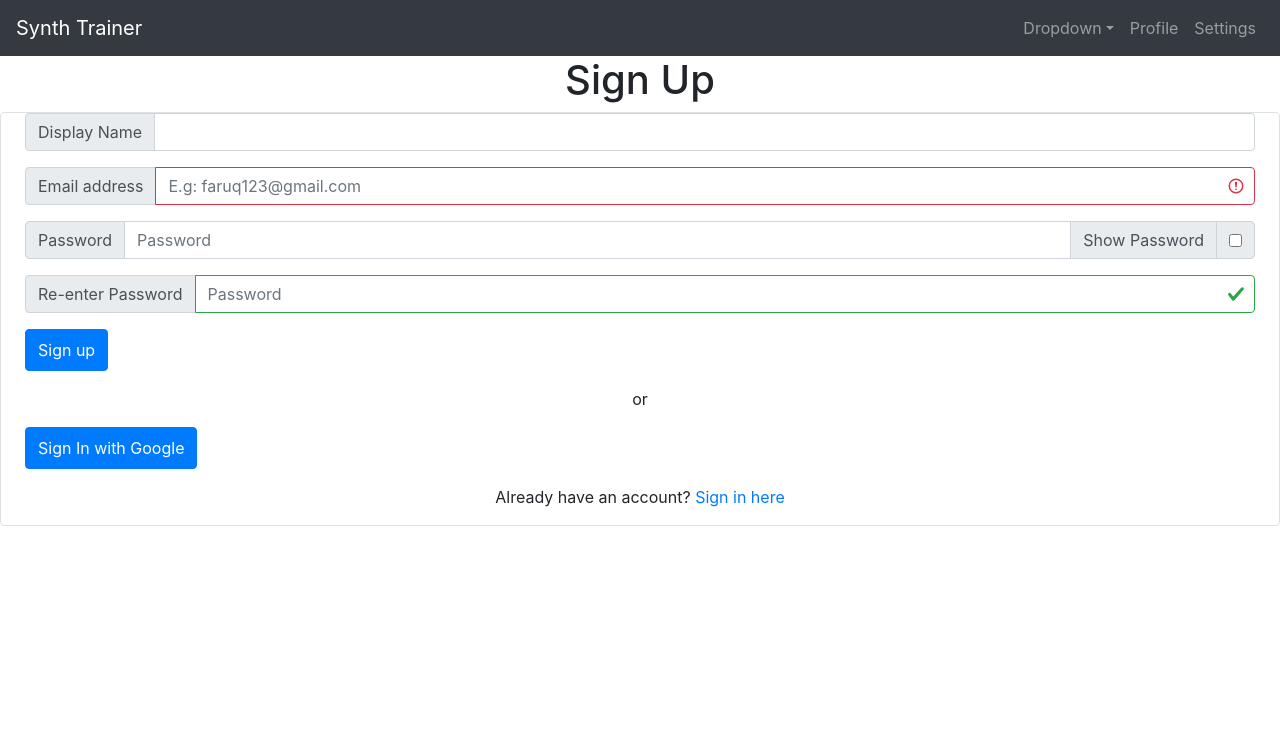
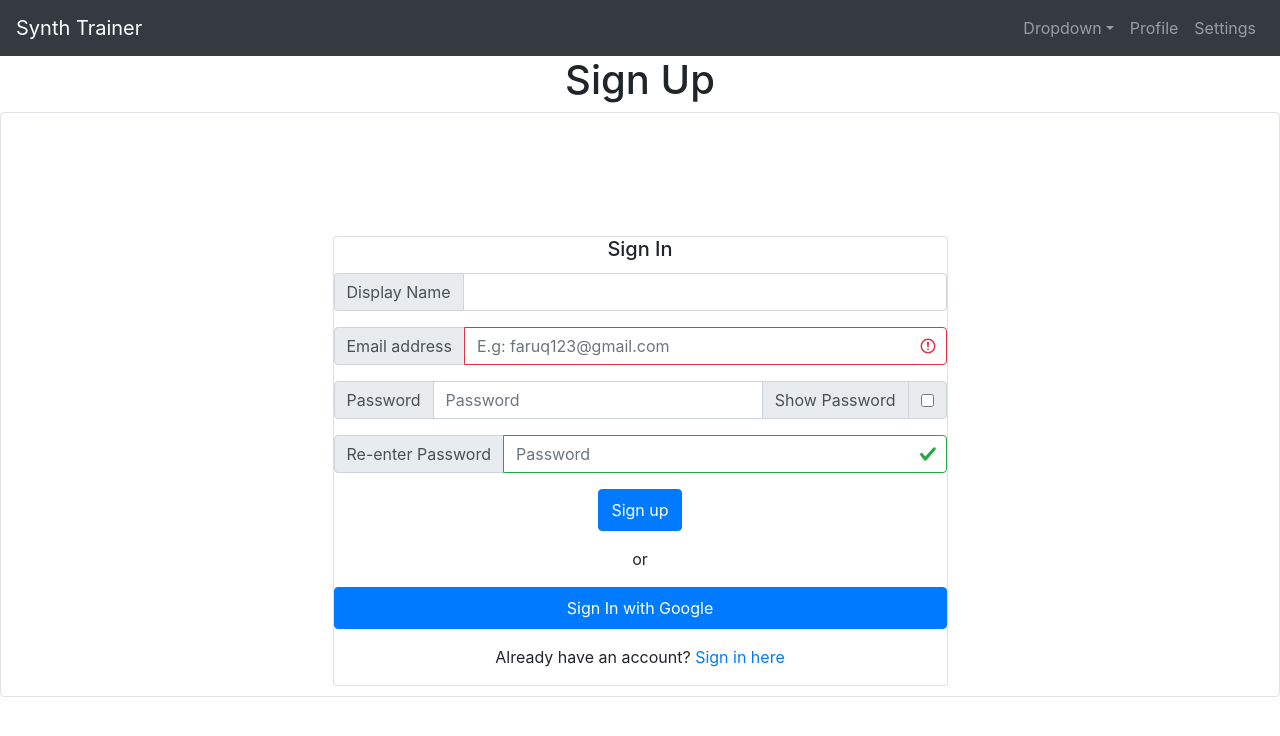
Before and after one commit to alvinlai808/Synth-Trainer, a React (Create React App) app in the folder synth-trainer/: page /signUp in a window 1280 px wide. Shown: the top 736 px of the page. Built offline with nearby package versions, Linux system fonts and the light colour scheme; no server answers.

Commit message:
Made sign-in a card style

```diff
--- a/synth-trainer/src/Components/SignUp.jsx
+++ b/synth-trainer/src/Components/SignUp.jsx
@@ -4,6 +4,7 @@ import { auth, generateUserDocument } from "../firebase";
 import {
   Alert,
   Button,
+  Card,
   Form,
   FormControl,
   InputGroup,
@@ -31,7 +32,7 @@ const SignUp = () => {
     event.preventDefault();
     try {
       if (!passwordsMatch) {
-        setError("Passwords don't match")
+        setError("Passwords don't match");
         setIsError(true);
       }
       if (!isValidEmail) {
@@ -42,7 +43,9 @@ const SignUp = () => {
           setIsError(true);
         }
       }
-      if (isError) { return null; }
+      if (isError) {
+        return null;
+      }
       const { user } = await auth.createUserWithEmailAndPassword(
         email,
         password
@@ -74,7 +77,7 @@ const SignUp = () => {
 
   useEffect(() => {
     setPasswordsMatch(password === secondPassword);
-  })
+  });
 
   return (
     <div className="mt-8">
@@ -83,6 +86,8 @@ const SignUp = () => {
         <Alert show={isError} variant="danger" className="text-center">
           {error}
         </Alert>
+        <Card id="sign-in-card" className="text-center w-50">
+          <Card.Title id="sign-in-label">Sign In</Card.Title>
           <Form>
             <InputGroup className="mb-3">
               <InputGroup.Prepend>
@@ -95,9 +100,12 @@ const SignUp = () => {
                 aria-describedby="inputGroup-sizing-default"
               />
             </InputGroup>
-
-          <EmailForm email={email} isValidEmail={isValidEmail} setEmail={setEmail} setIsValidEmail={setIsValidEmail}/>
-
+            <EmailForm
+              email={email}
+              isValidEmail={isValidEmail}
+              setEmail={setEmail}
+              setIsValidEmail={setIsValidEmail}
+            />
             <InputGroup className="mb-3" controlId="formBasicPassword">
               <InputGroup.Prepend>
                 <InputGroup.Text>Password</InputGroup.Text>
@@ -117,7 +125,6 @@ const SignUp = () => {
                 />
               </InputGroup.Append>
             </InputGroup>
-
             <InputGroup className="mb-3" controlId="formBasicReEnterPassword">
               <InputGroup.Prepend>
                 <InputGroup.Text>Re-enter Password</InputGroup.Text>
@@ -132,7 +139,6 @@ const SignUp = () => {
                 onChange={(event) => onChangeHandler(event)}
               />
             </InputGroup>
-
             <Button
               variant="primary"
               className="bg-green-400 hover:bg-green-500 w-full py-2 text-white"
@@ -156,6 +162,7 @@ const SignUp = () => {
               Sign in here
             </Link>
           </p>
+        </Card>
       </div>
     </div>
   );
```
Lines whose indentation alone changed are shown as unchanged.
